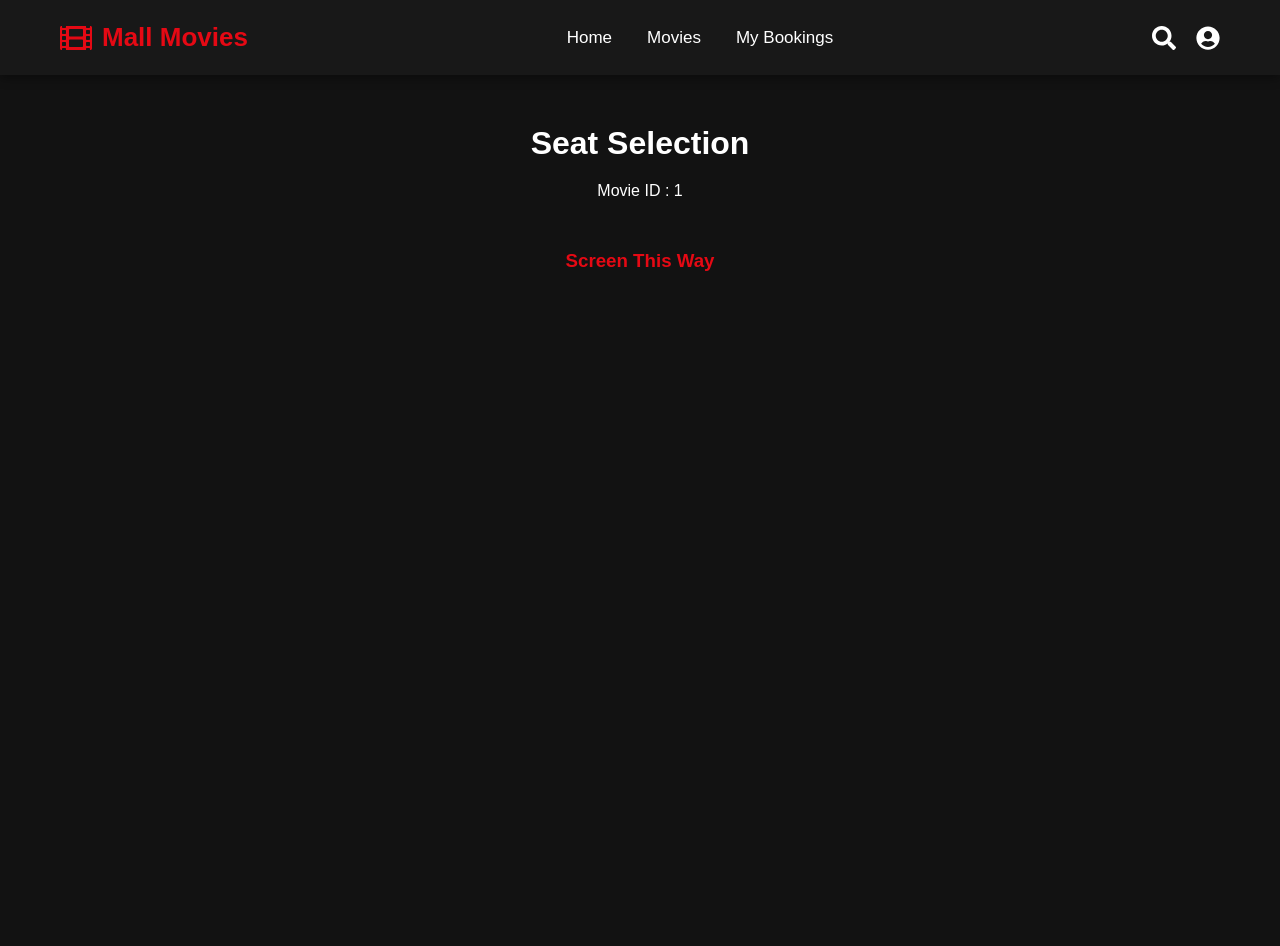
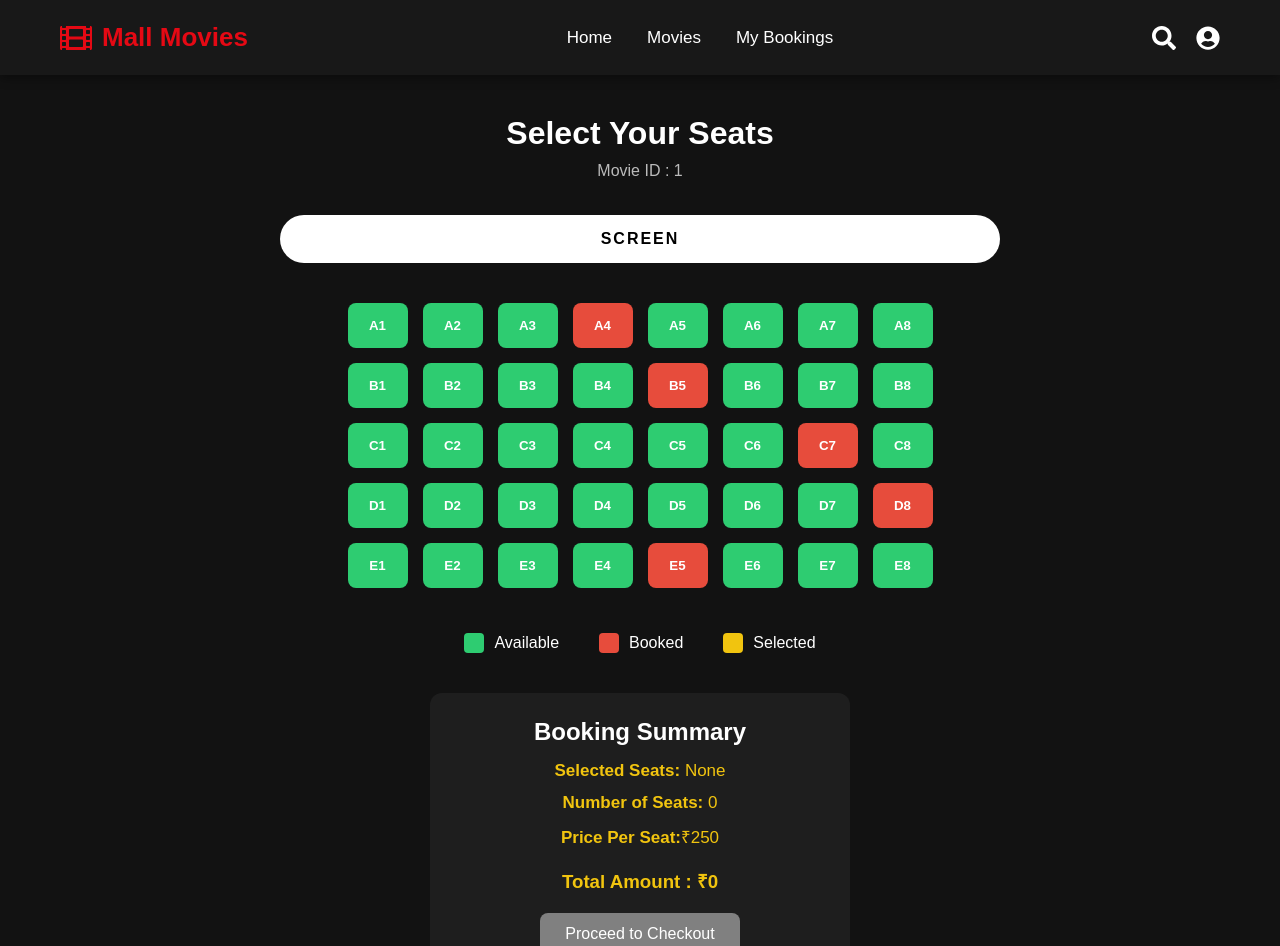
Before and after one commit to sv-3039/MERN-STACK-T1-P1, a React (Vite) app: page /movie/1/seats in a window 1280 px wide. Shown: the top 946 px of the page. Before the commit the page ends 875 px from the top, so only its background shows below. Built offline with nearby package versions, Linux system fonts and the light colour scheme.

Commit message:
updated seats

```diff
--- /dev/null
+++ b/src/data/seats.js
@@ -0,0 +1,48 @@
+const seats = [
+  { id: 1, seatNo: "A1", booked: false },
+  { id: 2, seatNo: "A2", booked: false },
+  { id: 3, seatNo: "A3", booked: false },
+  { id: 4, seatNo: "A4", booked: true },
+  { id: 5, seatNo: "A5", booked: false },
+  { id: 6, seatNo: "A6", booked: false },
+  { id: 7, seatNo: "A7", booked: false },
+  { id: 8, seatNo: "A8", booked: false },
+
+  { id: 9, seatNo: "B1", booked: false },
+  { id: 10, seatNo: "B2", booked: false },
+  { id: 11, seatNo: "B3", booked: false },
+  { id: 12, seatNo: "B4", booked: false },
+  { id: 13, seatNo: "B5", booked: true },
+  { id: 14, seatNo: "B6", booked: false },
+  { id: 15, seatNo: "B7", booked: false },
+  { id: 16, seatNo: "B8", booked: false },
+
+  { id: 17, seatNo: "C1", booked: false },
+  { id: 18, seatNo: "C2", booked: false },
+  { id: 19, seatNo: "C3", booked: false },
+  { id: 20, seatNo: "C4", booked: false },
+  { id: 21, seatNo: "C5", booked: false },
+  { id: 22, seatNo: "C6", booked: false },
+  { id: 23, seatNo: "C7", booked: true },
+  { id: 24, seatNo: "C8", booked: false },
+
+  { id: 25, seatNo: "D1", booked: false },
+  { id: 26, seatNo: "D2", booked: false },
+  { id: 27, seatNo: "D3", booked: false },
+  { id: 28, seatNo: "D4", booked: false },
+  { id: 29, seatNo: "D5", booked: false },
+  { id: 30, seatNo: "D6", booked: false },
+  { id: 31, seatNo: "D7", booked: false },
+  { id: 32, seatNo: "D8", booked: true },
+
+  { id: 33, seatNo: "E1", booked: false },
+  { id: 34, seatNo: "E2", booked: false },
+  { id: 35, seatNo: "E3", booked: false },
+  { id: 36, seatNo: "E4", booked: false },
+  { id: 37, seatNo: "E5", booked: true },
+  { id: 38, seatNo: "E6", booked: false },
+  { id: 39, seatNo: "E7", booked: false },
+  { id: 40, seatNo: "E8", booked: false },
+];
+
+export default seats;
--- a/src/pages/seatlayout/SeatLayout.css
+++ b/src/pages/seatlayout/SeatLayout.css
@@ -1,27 +1,183 @@
-.seat-layout{
-
-    min-height:100vh;
-
-    background:#121212;
-
-    color:white;
-
-    padding:50px;
-
-    text-align:center;
-
+.seat-layout {
+  min-height: 100vh;
+  background: #121212;
+  color: white;
+  padding: 40px;
+  text-align: center;
 }
 
-.seat-layout h1{
-
-    margin-bottom:20px;
-
+.movie-id {
+  margin-top: 10px;
+  color: #bbbbbb;
 }
 
-.seat-layout h3{
+.screen {
+  width: 60%;
+  margin: 35px auto;
+  padding: 15px;
+  background: white;
+  color: black;
+  border-radius: 50px;
+  font-weight: bold;
+  letter-spacing: 2px;
+}
 
-    margin-top:50px;
+.seat-grid {
+  display: grid;
+  grid-template-columns: repeat(8, 60px);
+  justify-content: center;
+  gap: 15px;
+  margin-top: 40px;
+}
 
-    color:#E50914;
+.seat {
+  width: 60px;
+  height: 45px;
+  border: none;
+  border-radius: 8px;
+  background: #2ecc71;
+  color: white;
+  font-weight: bold;
+  cursor: pointer;
+  transition: 0.3s;
+}
 
+.seat:hover {
+  transform: scale(1.05);
 }
+
+.booked {
+  background: #e74c3c;
+  cursor: not-allowed;
+}
+
+.selected {
+  background: #f1c40f;
+  color: black;
+}
+
+.legend {
+  display: flex;
+  justify-content: center;
+  gap: 40px;
+  margin-top: 45px;
+  flex-wrap: wrap;
+}
+
+.legend div {
+  display: flex;
+  align-items: center;
+  gap: 10px;
+}
+
+.box {
+  width: 20px;
+  height: 20px;
+  border-radius: 4px;
+}
+
+.available {
+  background: #2ecc71;
+}
+
+.booked-box {
+  background: #e74c3c;
+}
+
+.selected-box {
+  background: #f1c40f;
+}
+
+.selected-info {
+  margin-top: 40px;
+}
+
+.selected-info h2 {
+  margin-bottom: 15px;
+}
+
+.selected-info p {
+  font-size: 18px;
+  color: #f1c40f;
+}
+.selected-info {
+  margin-top: 40px;
+  background: #1e1e1e;
+  padding: 25px;
+  border-radius: 12px;
+  width: 420px;
+  margin-left: auto;
+  margin-right: auto;
+}
+
+.selected-info p {
+  margin: 12px 0;
+  font-size: 17px;
+}
+
+.selected-info h3 {
+  margin-top: 20px;
+  color: #f1c40f;
+}
+
+.checkout-btn {
+  margin-top: 20px;
+  padding: 12px 25px;
+  border: none;
+  border-radius: 8px;
+  background: #e50914;
+  color: white;
+  cursor: pointer;
+  font-size: 16px;
+  transition: 0.3s;
+}
+
+.checkout-btn:hover:not(:disabled) {
+  background: #ff2d55;
+}
+
+.checkout-btn:disabled {
+  background: gray;
+  cursor: not-allowed;
+}
+
+.timings {
+    display: flex;
+    justify-content: center;
+    align-items: center;
+    flex-wrap: wrap;
+    gap: 12px;
+    margin-top: 20px;
+}
+
+.timings button {
+  min-width: 95px;
+  padding: 12px 18px;
+  border: 2px solid #00b14f;
+  border-radius: 8px;
+  background: #ffffff;
+  color: #00b14f;
+  font-size: 15px;
+  font-weight: 600;
+  cursor: pointer;
+  transition: all 0.3s ease;
+}
+
+.timings button:hover {
+  background: #00b14f;
+  color: white;
+  transform: translateY(-2px);
+  box-shadow: 0 5px 15px rgba(0, 177, 79, 0.35);
+}
+
+.timings button:active {
+  transform: scale(0.96);
+}
+.theatre-card {
+    background: #1d1d1d;
+    border-radius: 12px;
+    padding: 25px;
+    margin-bottom: 25px;
+    box-shadow: 0 4px 15px rgba(0, 0, 0, 0.4);
+    text-align: center;   /* Center all content */
+}
--- a/src/pages/seatlayout/SeatLayout.jsx
+++ b/src/pages/seatlayout/SeatLayout.jsx
@@ -1,23 +1,107 @@
 import "./SeatLayout.css";
 import Navbar from "../../components/navbar/Navbar";
 import { useParams } from "react-router-dom";
+import { useState } from "react";
+import seats from "../../data/seats";
+
 
 function SeatLayout() {
+  const { id } = useParams();
+  const [selectedSeats, setSelectedSeats] = useState([]);
+  const ticketPrice = 250;
+  const totalAmount = selectedSeats.length * ticketPrice;
+  const handleSeatClick = (seat) => {
+    if (seat.booked) return;
 
-    const { id } = useParams();
+    if (selectedSeats.includes(seat.seatNo)) {
+      setSelectedSeats(
+        selectedSeats.filter((item) => item !== seat.seatNo)
+      );
+    } else {
+      setSelectedSeats([...selectedSeats, seat.seatNo]);
+    }
+  };
 
   return (
     <>
       <Navbar />
 
       <div className="seat-layout">
+        <h1>Select Your Seats</h1>
 
-                <h1>Seat Selection</h1>
+        <p className="movie-id">Movie ID : {id}</p>
 
-                <p>Movie ID : {id}</p>
+        <div className="screen">
+          SCREEN
+        </div>
 
-                <h3>Screen This Way</h3>
+        <div className="seat-grid">
+          {seats.map((seat) => (
+            <button
+              key={seat.id}
+              onClick={() => handleSeatClick(seat)}
+              className={`seat
+                ${seat.booked ? "booked" : ""}
+                ${selectedSeats.includes(seat.seatNo) ? "selected" : ""}
+              `}
+            >
+              {seat.seatNo}
+            </button>
+          ))}
+        </div>
 
+        <div className="legend">
+          <div>
+            <span className="box available"></span>
+            Available
+          </div>
+
+          <div>
+            <span className="box booked-box"></span>
+            Booked
+          </div>
+
+          <div>
+            <span className="box selected-box"></span>
+            Selected
+          </div>
+        </div>
+
+        <div className="selected-info">
+
+  <h2>Booking Summary</h2>
+
+  <p>
+    <strong>Selected Seats:</strong>
+    {" "}
+    {selectedSeats.length > 0
+      ? selectedSeats.join(", ")
+      : "None"}
+  </p>
+
+  <p>
+    <strong>Number of Seats:</strong>
+    {" "}
+    {selectedSeats.length}
+  </p>
+
+  <p>
+    <strong>Price Per Seat:</strong>
+    ₹{ticketPrice}
+  </p>
+
+  <h3>
+    Total Amount : ₹{totalAmount}
+  </h3>
+
+  <button
+    className="checkout-btn"
+    disabled={selectedSeats.length === 0}
+  >
+    Proceed to Checkout
+  </button>
+
+</div>
       </div>
     </>
   );
```
Lines whose indentation alone changed are shown as unchanged.
